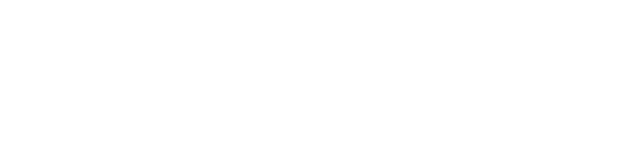
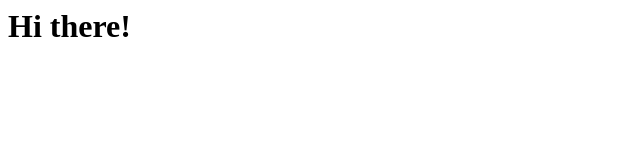
Before and after one commit to DarkServ/darkserv.github.com, a plain HTML site: page index.html in a window 1280 px wide. Shown: the whole page, without its empty margins (0-640 px from the left). Drawn offline with Linux system fonts and the light colour scheme.

Commit message:
Fixed index.html

```diff
--- a/index.html
+++ b/index.html
@@ -3,6 +3,6 @@
      <title>DarkServ GitHub</title>
   </head>
   <body>
-    <h1><Hi there!</h1>
+    <h1>Hi there!</h1>
   </body>
 </html>
```
